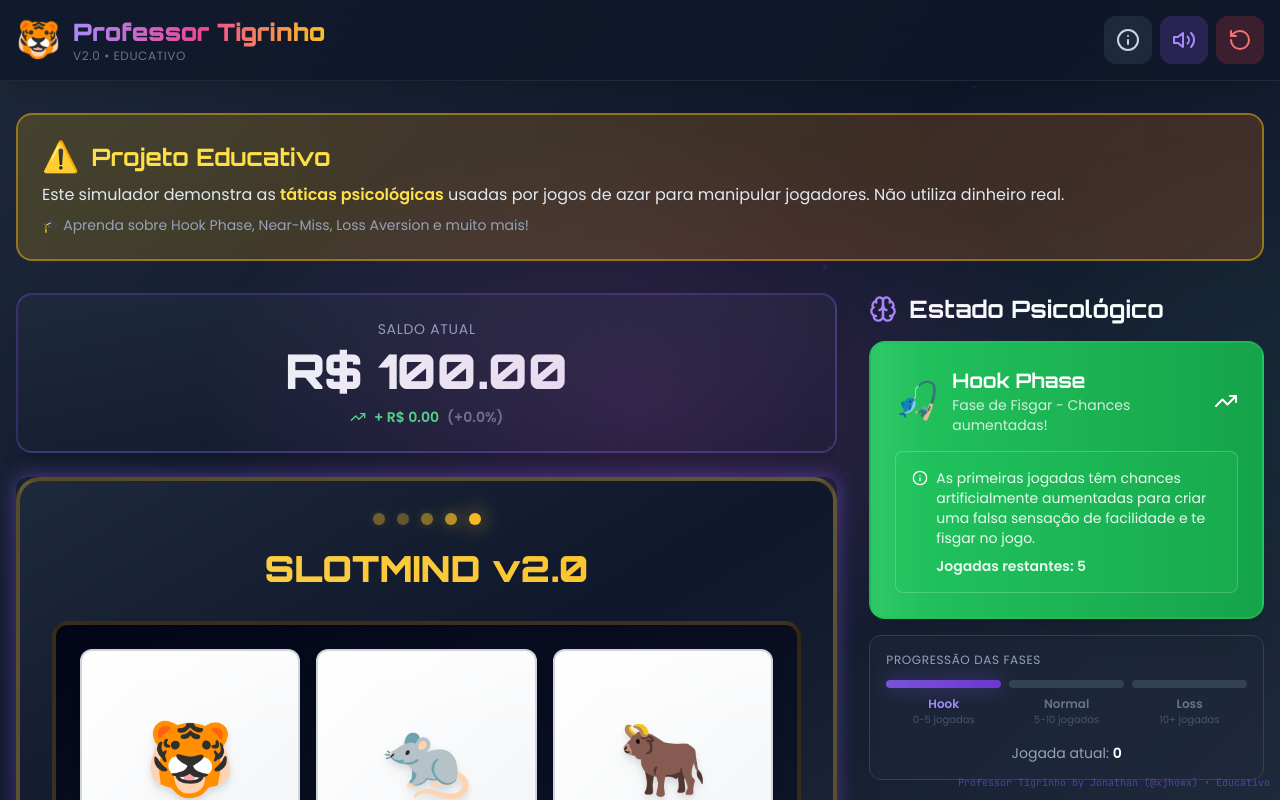
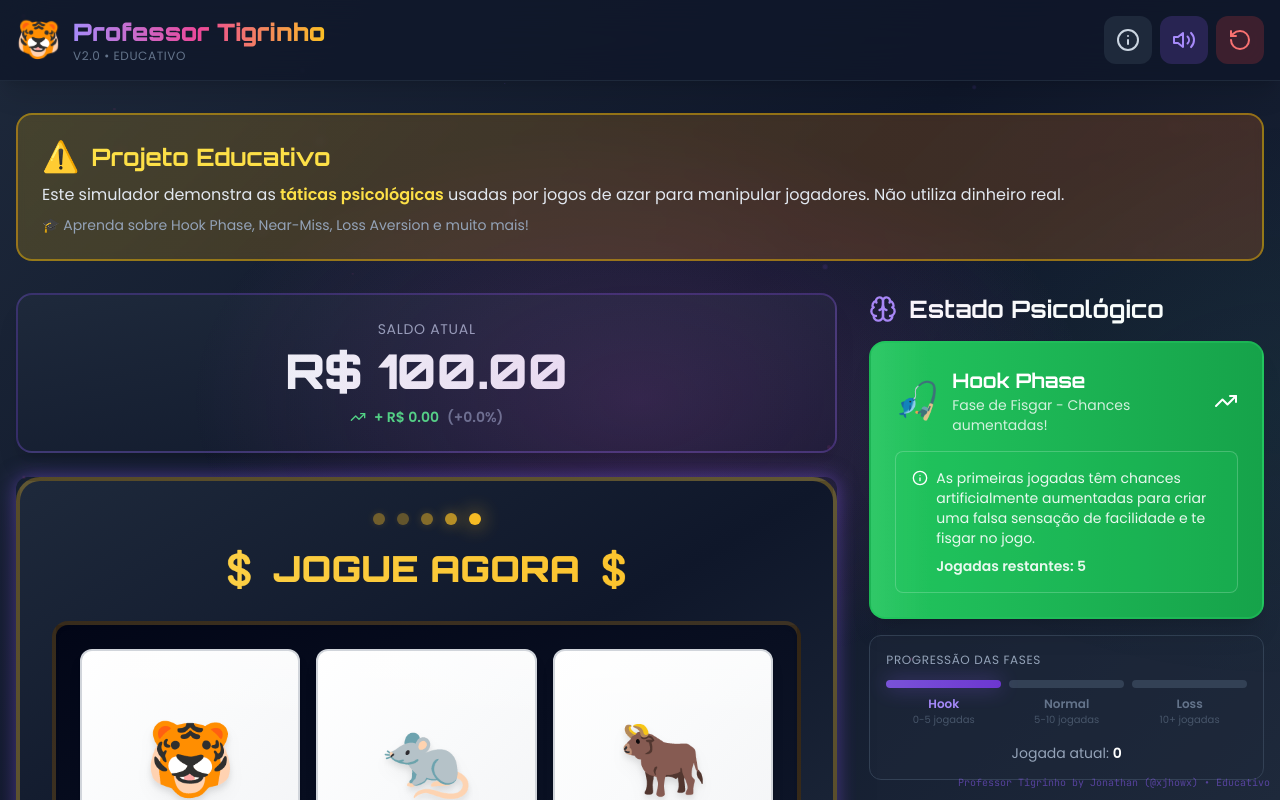
Before and after one commit to lab-xjhowx/Professor-Tigrinho, a React (Vite) app in the folder professor-tigrinho-v2/: page / in a window 1280 px wide. Shown: the top 800 px of the page. Built offline with nearby package versions, Linux system fonts and the light colour scheme.

Commit message:
fix(v2): substituir texto SLOTMIND v2.0 por 💲 JOGUE AGORA 💲

```diff
--- a/professor-tigrinho-v2/src/components/game/SlotMachine.jsx
+++ b/professor-tigrinho-v2/src/components/game/SlotMachine.jsx
@@ -59,7 +59,7 @@ export const SlotMachine = ({ resultado, isSpinning, isWin, isNearMiss }) => {
           transition={{ duration: 3, repeat: Infinity }}
         >
           <h2 className="text-4xl font-display font-black bg-gradient-to-r from-gold-300 via-gold-400 to-gold-300 bg-clip-text text-transparent bg-[length:200%_auto]">
-            SLOTMIND v2.0
+            💲 JOGUE AGORA 💲
           </h2>
         </motion.div>
 
```
